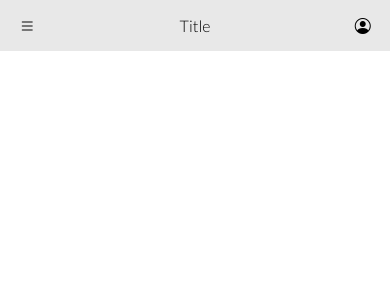
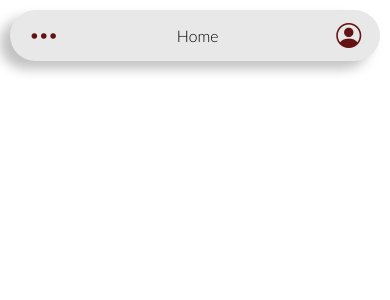
Before and after one commit to Ismael1699/itecsa-app, a React (Create React App) app: page / in a window 390 px wide. Shown: the top 300 px of the page. Built offline with nearby package versions, Linux system fonts and the light colour scheme.

Commit message:
se termino de diseñar el componente navbarMobile, se visualiza correctamente

```diff
--- a/src/components/MenuMobile.js
+++ b/src/components/MenuMobile.js
@@ -1,9 +1,9 @@
 import React from 'react';
-
+import '../styles/MenuMobile.css';
 const MenuMobile = () => {
     return (
         <div id='menumobile-container'>
-            <i className='bi bi-list'></i>
+            <i id='menu-icon' className='bi bi-three-dots'></i>
         </div>
     );
 };
--- a/src/components/NavbarMobile.js
+++ b/src/components/NavbarMobile.js
@@ -6,8 +6,8 @@ const NavbarMobile = () => {
     return (
         <div id='Navmobile-container'>
             <MenuMobile />
-            <p>Title</p>
-            <i className='bi bi-person-circle'></i>
+            <p>Home</p>
+            <i id='user-icon' className='bi bi-person-circle'></i>
         </div>
     );
 };
--- a/src/styles/MenuMobile.css
+++ b/src/styles/MenuMobile.css
@@ -0,0 +1,7 @@
+
+#menu-icon{
+    font-size: 30px;
+    font-weight: 20px;
+    color: var(--accent-color);
+
+}
--- a/src/styles/NavbarMobile.css
+++ b/src/styles/NavbarMobile.css
@@ -5,4 +5,16 @@
     justify-content: space-between;
     align-items: center;
     padding: 0 1.2rem 0 1.2rem;
+    margin: 0.6rem;
+    border-radius: 3rem;
+    box-shadow: -10px 8px 12px #0000003d;
 }
+
+
+
+
+
+#user-icon{
+    color: var(--accent-color);
+    font-size: 25px;
+}
```
